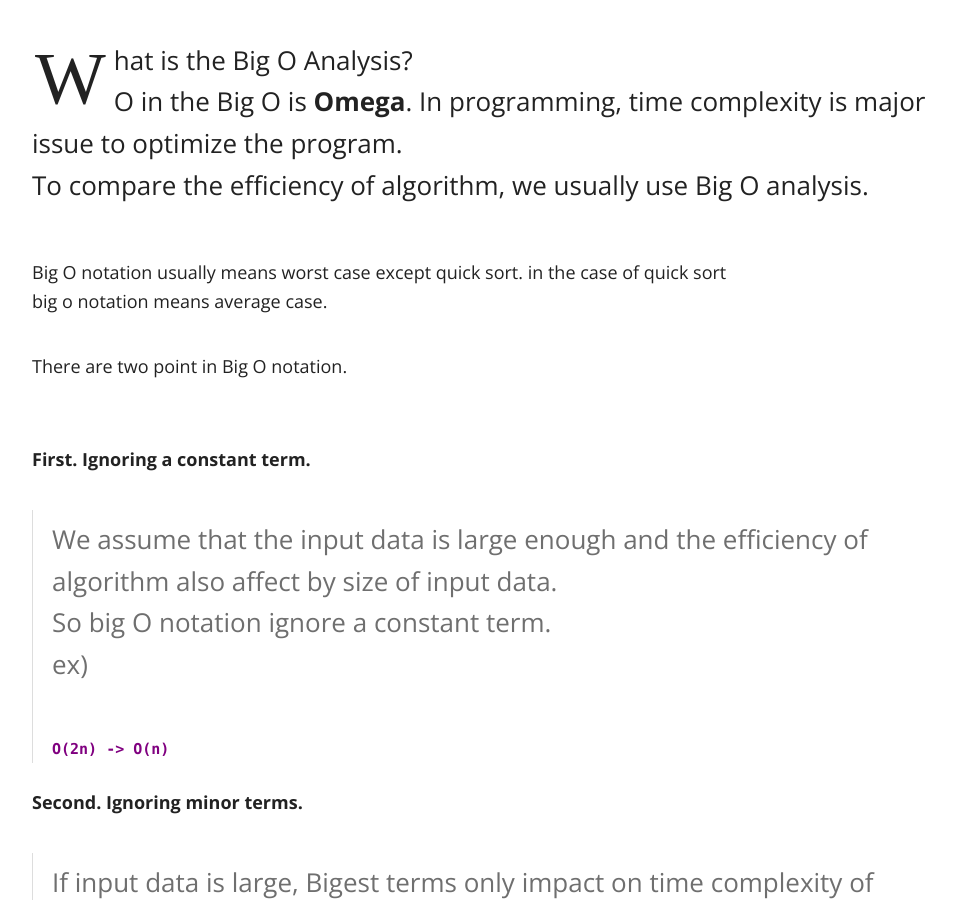
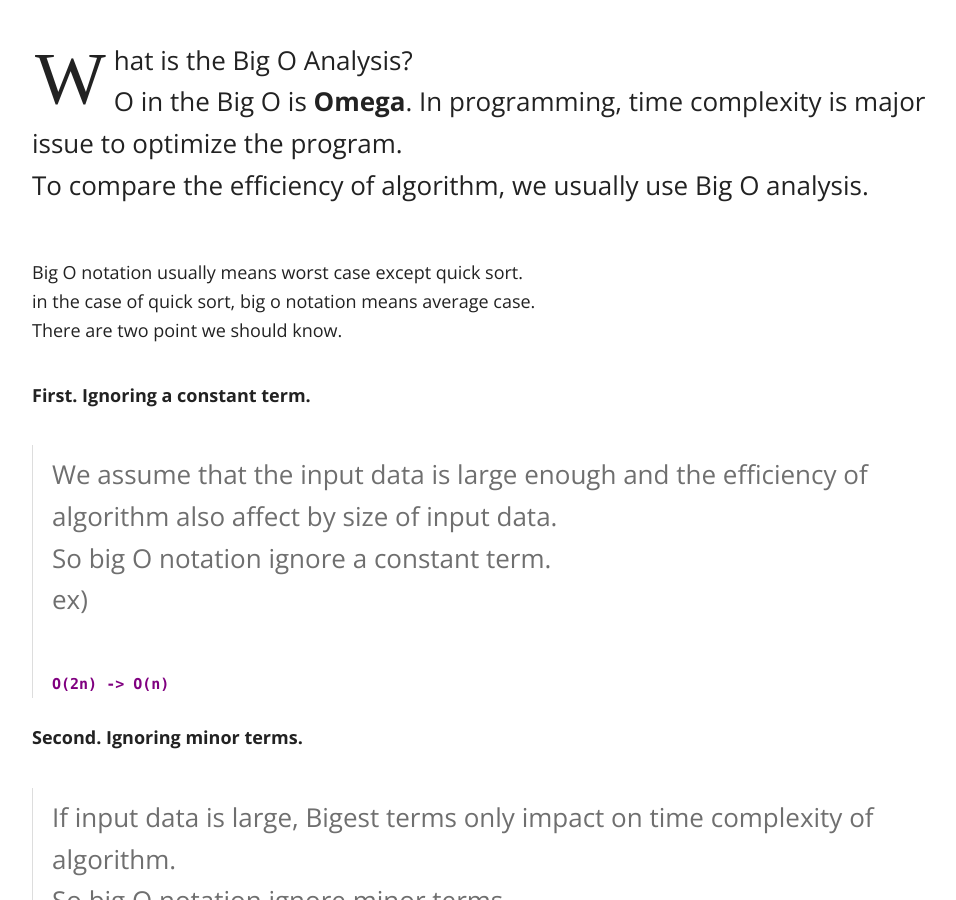
Before and after one commit to hjunlee91/hjunlee91.github.io, a Jekyll site: the page built from _posts/2019-12-19-Big_O_Analysis.md, in a window 1280 px wide and 900 px high, scrolled down 489 px. Shown: the whole window, without its empty margins (158-1114 px from the left). Built offline with Jekyll 4.4.1, drawn with Linux system fonts in a browser that asks for light colours; nearby versions of some CDN libraries; comment, search, counter and statistics services are not loaded.

Commit message:
2019-12-19 23:29 [post] big o analysis adjust document
1. change few word

```diff
--- a/_posts/2019-12-19-Big_O_Analysis.md
+++ b/_posts/2019-12-19-Big_O_Analysis.md
@@ -15,10 +15,9 @@ What is the Big O Analysis?<br>
 O in the Big O is **Omega**. In programming, time complexity is major issue to optimize the program.<br>
 To compare the efficiency of algorithm, we usually use Big O analysis.<br>
 
-Big O notation usually means worst case except quick sort. in the case of quick sort<br>
-big o notation means average case.<br>
-
-There are two point in Big O notation.<br><br>
+Big O notation usually means worst case except quick sort.<br>
+in the case of quick sort, big o notation means average case.<br>
+There are two point we should know.<br>
 
 **First. Ignoring a constant term.**<br>
 >We assume that the input data is large enough and the efficiency of algorithm also affect by size of input data.<br>
```
